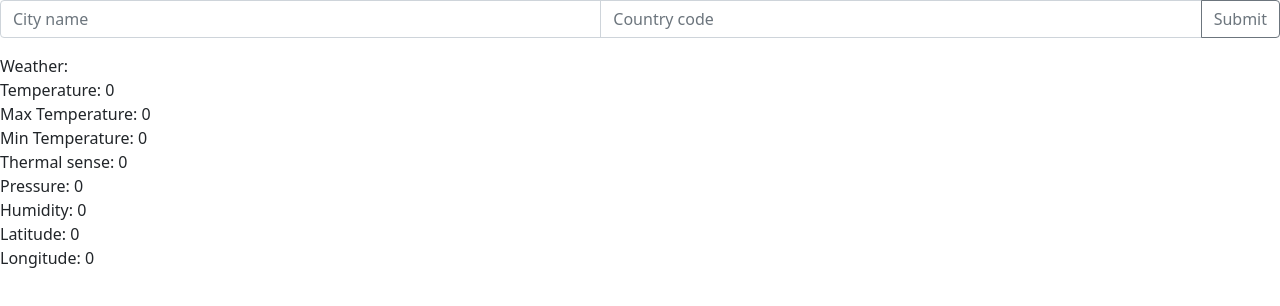
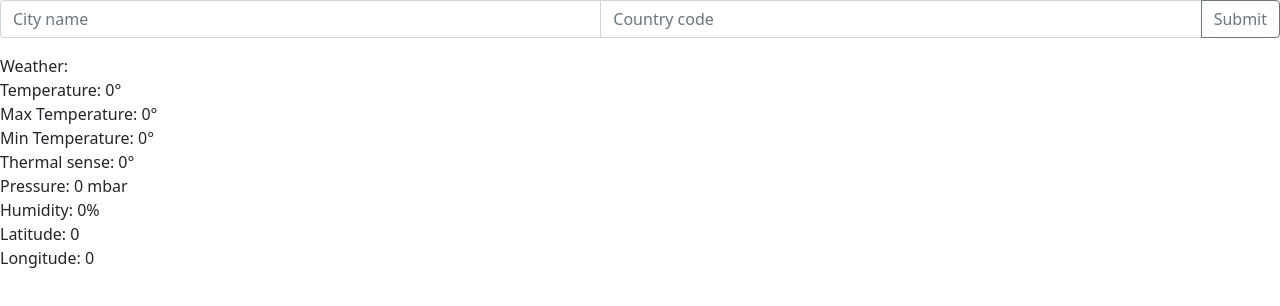
Before and after one commit to ManuLores/WeatherApp, an Angular app in the folder WeatherApp/: page / in a window 1280 px wide. Shown: the top 306 px of the page. Built offline with nearby package versions, Linux system fonts and the light colour scheme.

Commit message:
Trucated tem result and added measurement units

```diff
--- a/WeatherApp/src/app/app.component.html
+++ b/WeatherApp/src/app/app.component.html
@@ -17,17 +17,17 @@
     <div>
         Weather: {{weatherParameters.Weather}}
         <br>
-        Temperature: {{weatherParameters.Temperature}}
+        Temperature: {{weatherParameters.Temperature}}°
         <br>
-        Max Temperature: {{weatherParameters.maxTemperature}}
+        Max Temperature: {{weatherParameters.maxTemperature}}°
         <br>
-        Min Temperature: {{weatherParameters.minTemperature}}
+        Min Temperature: {{weatherParameters.minTemperature}}°
         <br>
-        Thermal sense: {{weatherParameters.thermalSense}}
+        Thermal sense: {{weatherParameters.thermalSense}}°
         <br>
-        Pressure: {{weatherParameters.Pressure}}
+        Pressure: {{weatherParameters.Pressure}} mbar
         <br>
-        Humidity: {{weatherParameters.Humidity}}
+        Humidity: {{weatherParameters.Humidity}}%
         <br>
         Latitude: {{weatherParameters.Latitude}}
         <br>
--- a/WeatherApp/src/app/app.component.ts
+++ b/WeatherApp/src/app/app.component.ts
@@ -37,10 +37,10 @@ export class AppComponent implements OnInit {
       result => {
         let res: any = result;
         this.weatherParameters.Weather = res.weather[0].main;
-        this.weatherParameters.Temperature = res.main.temp - 273.15;
-        this.weatherParameters.maxTemperature = res.main.temp_max - 273.15;
-        this.weatherParameters.minTemperature = res.main.temp_min - 273.15;
-        this.weatherParameters.thermalSense = res.main.feels_like - 273.15;
+        this.weatherParameters.Temperature = Math.round(res.main.temp - 273.15);
+        this.weatherParameters.maxTemperature = Math.round(res.main.temp_max - 273.15);
+        this.weatherParameters.minTemperature = Math.round(res.main.temp_min - 273.15);
+        this.weatherParameters.thermalSense = Math.round(res.main.feels_like - 273.15);
         this.weatherParameters.Pressure = res.main.pressure;
         this.weatherParameters.Humidity = res.main.humidity;
         this.weatherParameters.Latitude = res.coord.lat;
```
